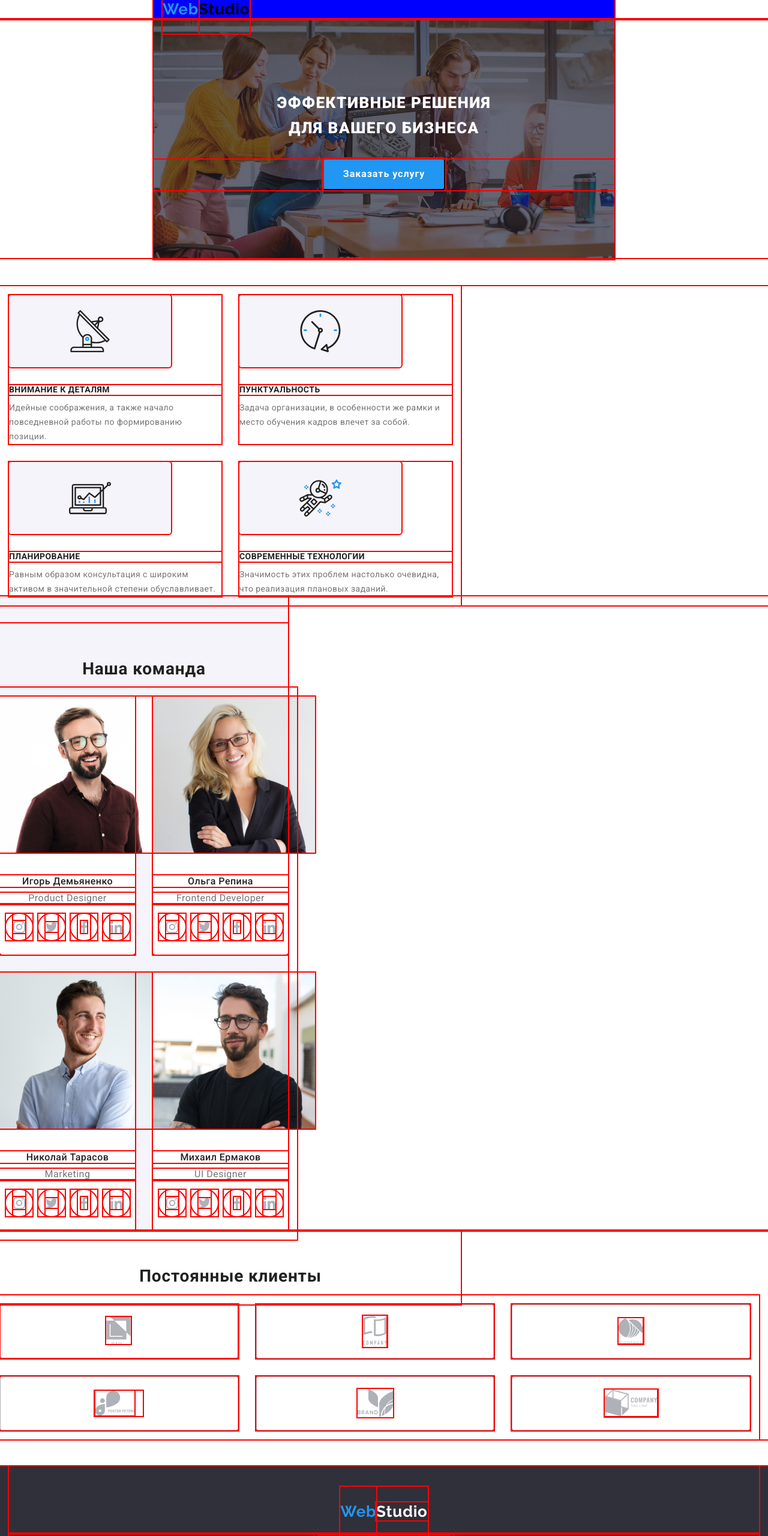
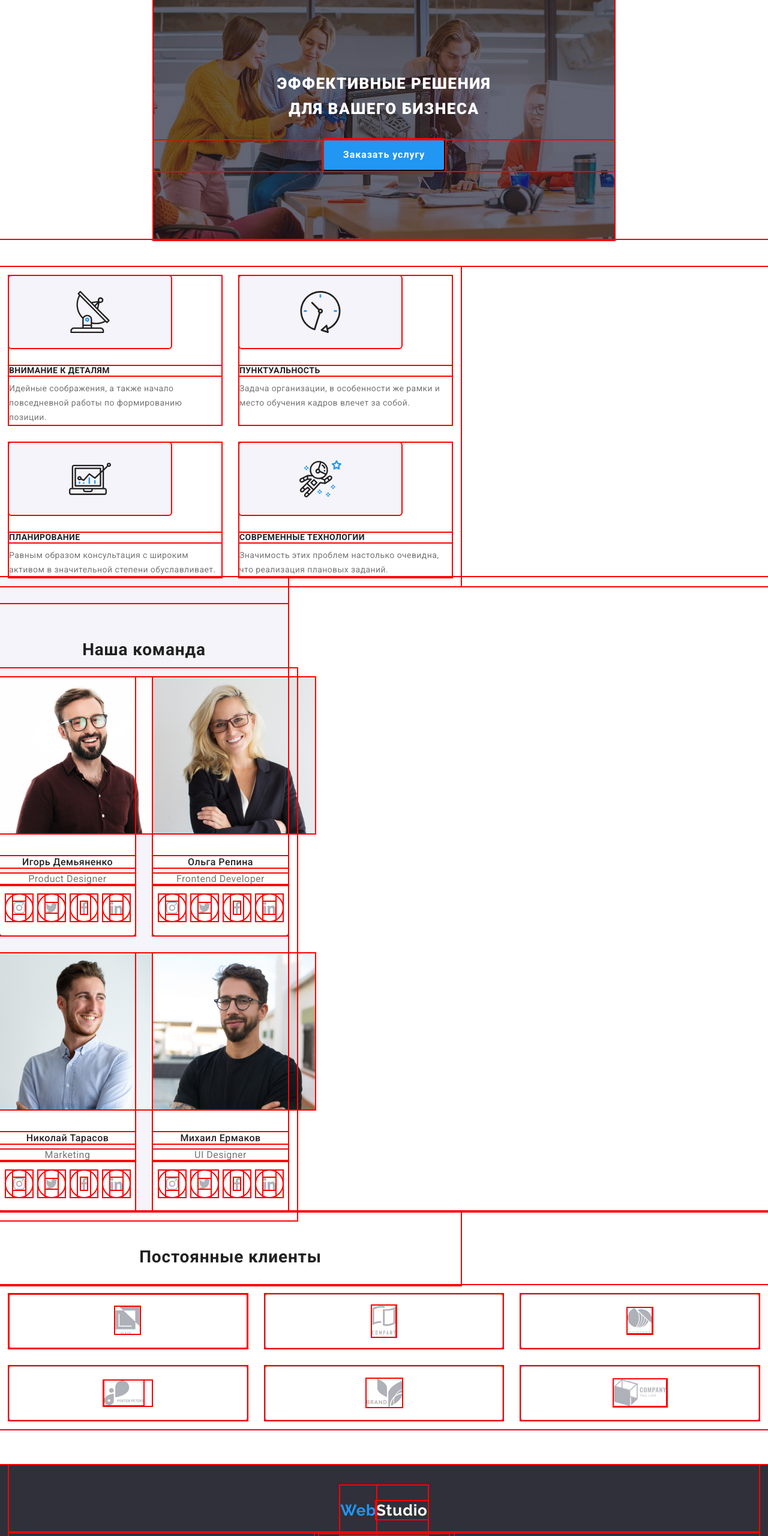
Before and after one commit to Olha-Starykova/goit-markup-hw-08, a plain HTML site: page index.html in a window 1280 px wide. Shown: the top 2560 px of the page at 60% size. Drawn offline with nearby package versions, Linux system fonts and the light colour scheme.

Commit message:
размеры

```diff
--- a/index.html
+++ b/index.html
@@ -18,7 +18,7 @@
 
 
 <body class="page">
-    <header class="page-header">
+    <!-- <header class="page-header">
         <div class="">
             <div class="pege-logo">
             <a href="./index.html" class="logo current"><span class="logoacc">Web</span>Studio</a>
@@ -52,7 +52,7 @@
             </div>
             </div>
         </div>
-    </header>
+    </header> -->
 
      <main>
         <article>
--- a/sass/components/_svgfooter.scss
+++ b/sass/components/_svgfooter.scss
@@ -12,7 +12,6 @@
   box-sizing: border-box;
   justify-content: center;
   align-items: center;
-   margin: -15px;
 
 }
 
```
Also changed, not shown: css/main.css, css/main.min.css, css/profile.css, css/profile.min.css, 4 other files.
